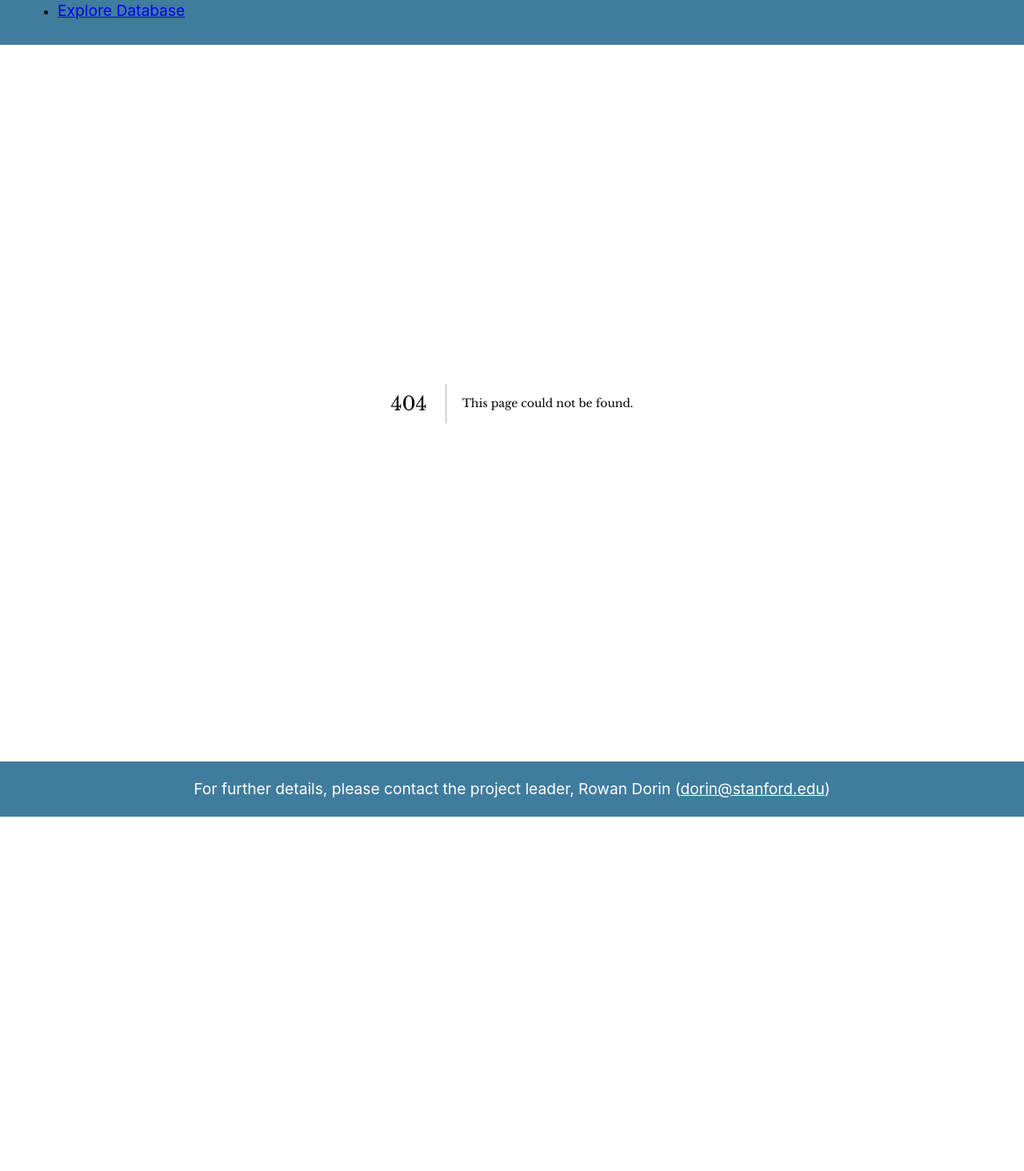
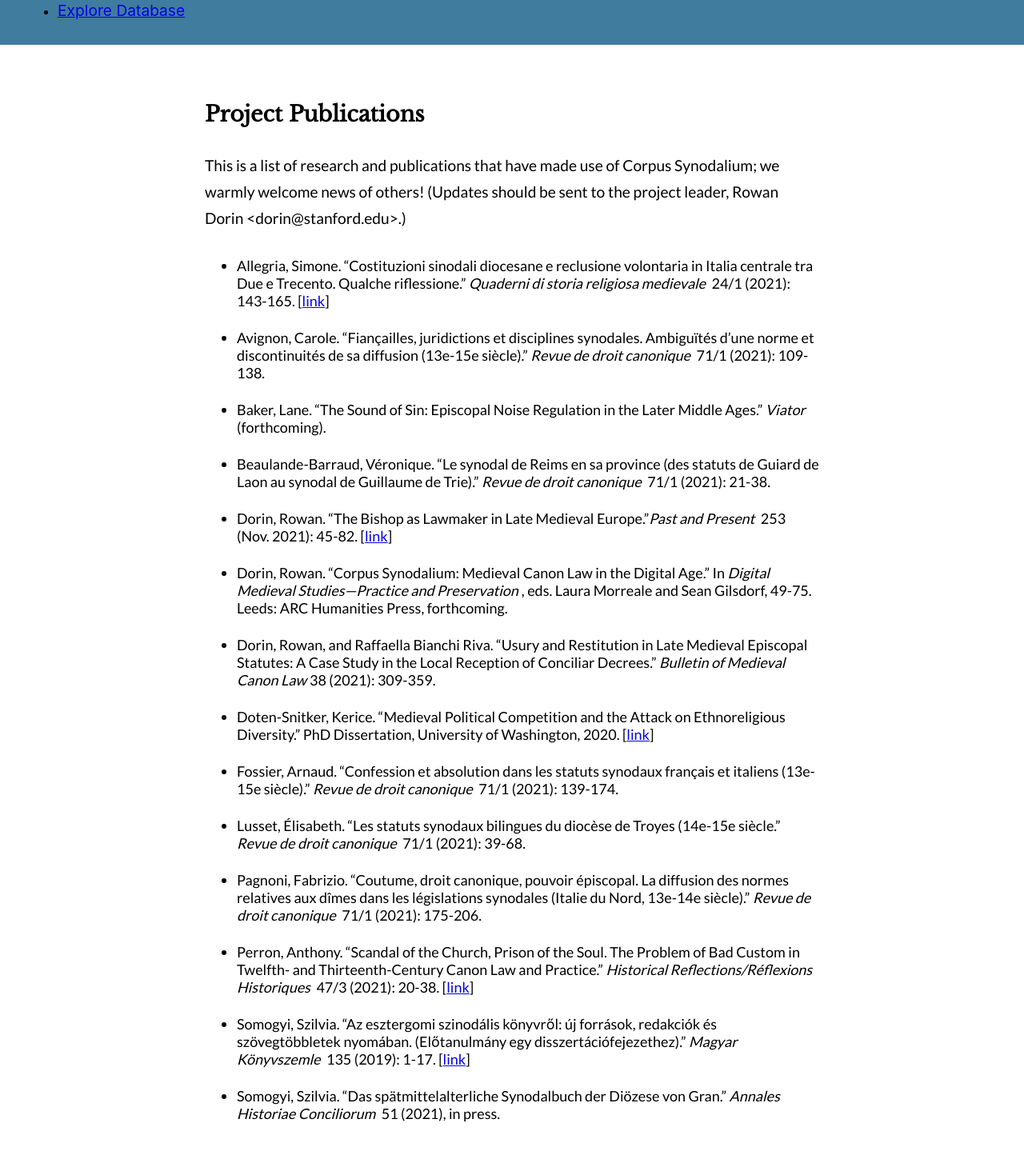
Before and after one commit to corpus-synodalium/corpus-synodalium.com, a Next.js app: page /publications in a window 1280 px wide. Before the commit this address had no page. Shown: the part 146-1610 px from the top of the page at 80% size. Before the commit the page ends 1167 px from the top, so only its background shows below. Built offline with nearby package versions, Linux system fonts and the light colour scheme.

Commit message:
Add publications page and new PDF

```diff
--- a/components/nav.js
+++ b/components/nav.js
@@ -70,12 +70,11 @@ export const NavBar = () => {
                             <div className="dropdown-divider"></div>
 
                             <Link href="/acknowledgments">
-                                <a
-                                    className="dropdown-item"
-                                    href="./pages/acknowledgment.html"
-                                >
-                                    Acknowledgments
-                                </a>
+                                <a className="dropdown-item">Acknowledgments</a>
+                            </Link>
+
+                            <Link href="/publications">
+                                <a className="dropdown-item">Publications</a>
                             </Link>
 
                             <Link href="/further_resources">
--- /dev/null
+++ b/pages/publications.js
@@ -0,0 +1,142 @@
+import Head from 'next/head';
+
+const Publications = () => (
+    <>
+        <Head>
+            <title>Corpus Synodalium | Publications</title>
+        </Head>
+        <h2 className="mb-2rem">Project Publications</h2>
+        <p>
+            {
+                'This is a list of research and publications that have made use of Corpus Synodalium; we warmly welcome news of others! (Updates should be sent to the project leader, Rowan Dorin <dorin@stanford.edu>.)'
+            }
+        </p>
+        <ul className="publications-list">
+            <li>
+                Allegria, Simone. “Costituzioni sinodali diocesane e reclusione
+                volontaria in Italia centrale tra Due e Trecento. Qualche
+                riflessione.” <i>Quaderni di storia religiosa medievale</i> 24/1
+                (2021): 143-165. [
+                <a
+                    href="https://www.rivisteweb.it/doi/10.32052/101640"
+                    target="_blank"
+                >
+                    link
+                </a>
+                ]
+            </li>
+
+            <li>
+                Avignon, Carole. “Fiançailles, juridictions et disciplines
+                synodales. Ambiguïtés d’une norme et discontinuités de sa
+                diffusion (13e-15e siècle).” <i>Revue de droit canonique</i>{' '}
+                71/1 (2021): 109-138.
+            </li>
+
+            <li>
+                Baker, Lane. “The Sound of Sin: Episcopal Noise Regulation in
+                the Later Middle Ages.” <i>Viator</i> (forthcoming).
+            </li>
+
+            <li>
+                Beaulande-Barraud, Véronique. “Le synodal de Reims en sa
+                province (des statuts de Guiard de Laon au synodal de Guillaume
+                de Trie).” <i>Revue de droit canonique</i> 71/1 (2021): 21-38.
+            </li>
+
+            <li>
+                Dorin, Rowan. “The Bishop as Lawmaker in Late Medieval Europe.”
+                <i>Past and Present</i> 253 (Nov. 2021): 45-82. [
+                <a href="https://doi.org/10.1093/pastj/gtaa045" target="_blank">
+                    link
+                </a>
+                ]
+            </li>
+
+            <li>
+                Dorin, Rowan. “Corpus Synodalium: Medieval Canon Law in the
+                Digital Age.” In{' '}
+                <i>Digital Medieval Studies—Practice and Preservation</i>, eds.
+                Laura Morreale and Sean Gilsdorf, 49-75. Leeds: ARC Humanities
+                Press, forthcoming.
+            </li>
+
+            <li>
+                Dorin, Rowan, and Raffaella Bianchi Riva. “Usury and Restitution
+                in Late Medieval Episcopal Statutes: A Case Study in the Local
+                Reception of Conciliar Decrees.”{' '}
+                <i>Bulletin of Medieval Canon Law</i>
+                38 (2021): 309-359.
+            </li>
+
+            <li>
+                Doten-Snitker, Kerice. “Medieval Political Competition and the
+                Attack on Ethnoreligious Diversity.” PhD Dissertation,
+                University of Washington, 2020. [
+                <a
+                    href="https://digital.lib.washington.edu/researchworks/bitstream/handle/1773/46194/DotenSnitker_washington_0250E_21659.pdf?sequence=1&isAllowed=y"
+                    target="_blank"
+                >
+                    link
+                </a>
+                ]
+            </li>
+
+            <li>
+                Fossier, Arnaud. “Confession et absolution dans les statuts
+                synodaux français et italiens (13e-15e siècle).”{' '}
+                <i>Revue de droit canonique</i> 71/1 (2021): 139-174.
+            </li>
+
+            <li>
+                Lusset, Élisabeth. “Les statuts synodaux bilingues du diocèse de
+                Troyes (14e-15e siècle.” <i>Revue de droit canonique</i> 71/1
+                (2021): 39-68.
+            </li>
+
+            <li>
+                Pagnoni, Fabrizio. “Coutume, droit canonique, pouvoir épiscopal.
+                La diffusion des normes relatives aux dîmes dans les
+                législations synodales (Italie du Nord, 13e-14e siècle).”{' '}
+                <i>Revue de droit canonique</i> 71/1 (2021): 175-206.
+            </li>
+
+            <li>
+                Perron, Anthony. “Scandal of the Church, Prison of the Soul. The
+                Problem of Bad Custom in Twelfth- and Thirteenth-Century Canon
+                Law and Practice.”{' '}
+                <i>Historical Reflections/Réflexions Historiques</i> 47/3
+                (2021): 20-38. [
+                <a
+                    href="https://doi.org/10.3167/hrrh.2021.470303"
+                    target="_blank"
+                >
+                    link
+                </a>
+                ]
+            </li>
+
+            <li>
+                Somogyi, Szilvia. “Az esztergomi szinodális könyvről: új
+                források, redakciók és szövegtöbbletek nyomában. (Előtanulmány
+                egy disszertációfejezethez).” <i>Magyar Könyvszemle</i> 135
+                (2019): 1-17. [
+                <a
+                    href="http://real.mtak.hu/102885/1/SomogyiSz_MKsz_19-1.pdf"
+                    target="_blank"
+                >
+                    link
+                </a>
+                ]
+            </li>
+
+            <li>
+                Somogyi, Szilvia. “Das spätmittelalterliche Synodalbuch der
+                Diözese von Gran.” <i>Annales Historiae Conciliorum</i> 51
+                (2021), in press.
+            </li>
+        </ul>
+    </>
+);
+
+export default Publications;
--- a/styles/globals.css
+++ b/styles/globals.css
@@ -149,3 +149,11 @@ footer a:hover {
     align-items: center;
     margin: 48px 0;
 }
+
+.publications-list li {
+    padding-bottom: 24px;
+}
+
+.publications-list li i {
+    padding-right: 4px;
+}
```
Also changed, not shown: pages/index.js (+6 -3 lines), pages/tutorials.js (+10 -0 lines), 2 other files (tests, documents, lock files or other folders).
